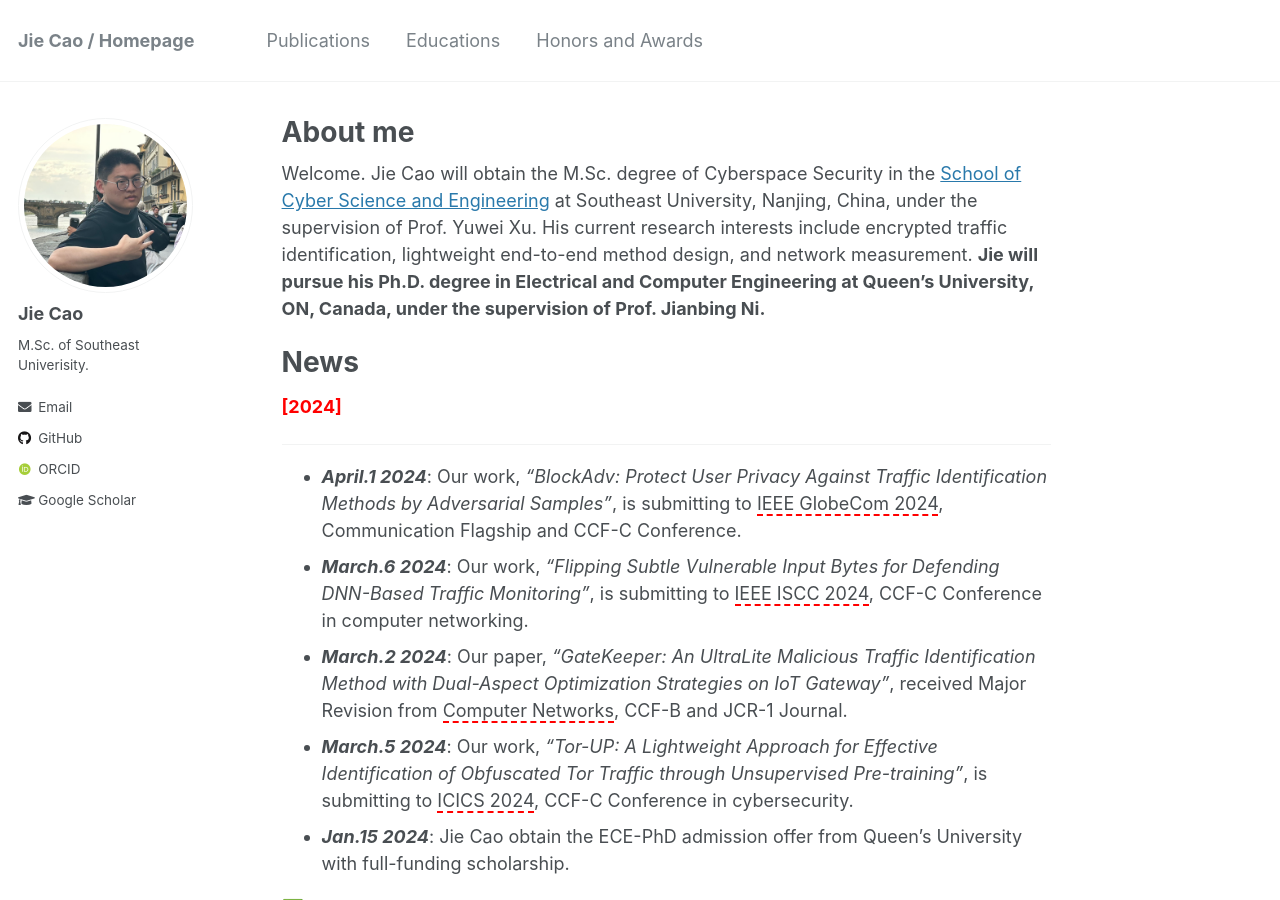
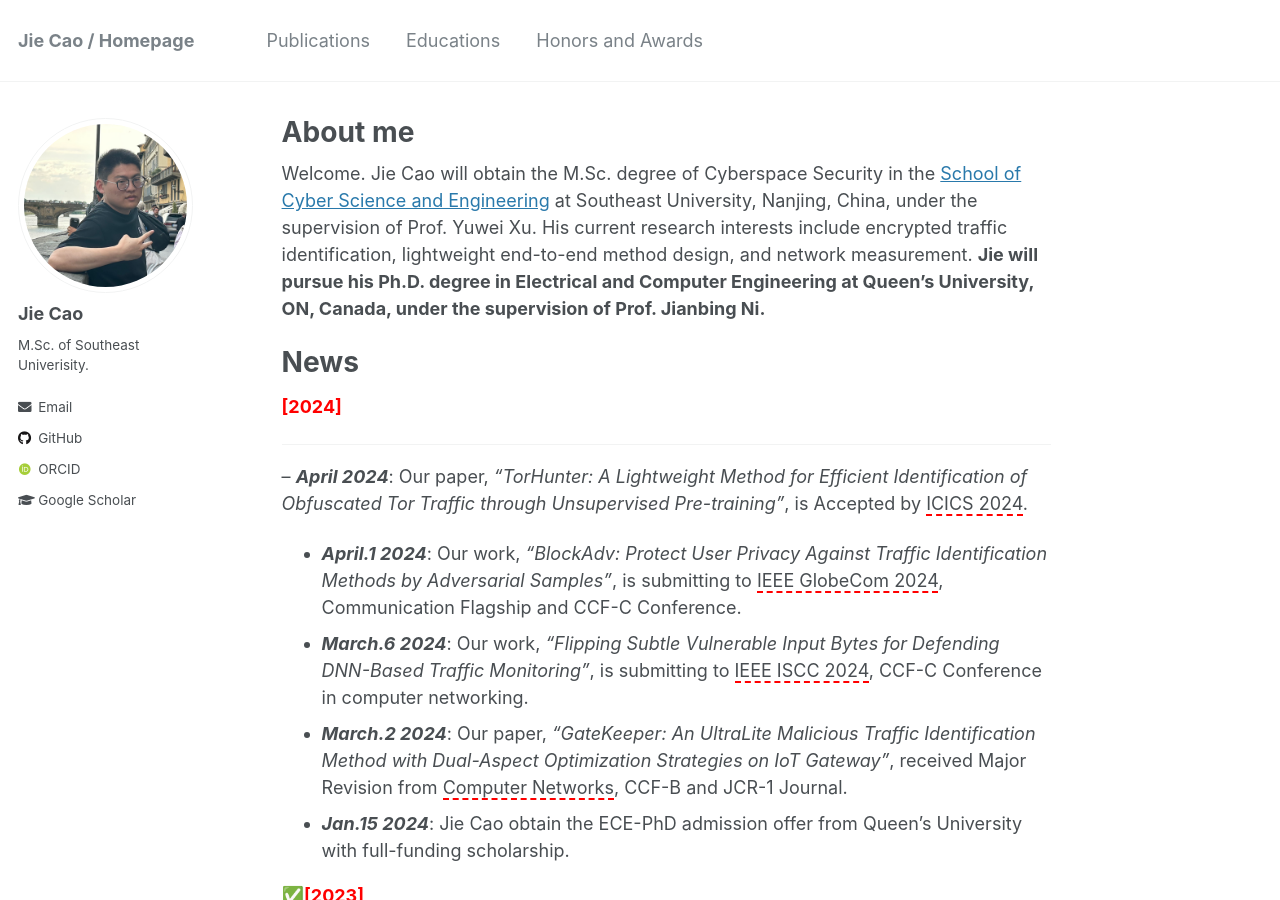
Before and after one commit to JieJayCao/JieJayCao.github.io, a Jekyll site: the page built from _pages/about.md, in a window 1280 px wide and 900 px high. Built offline with Jekyll 4.4.1, drawn with Linux system fonts in a browser that asks for light colours; some web fonts are replaced; formulas are drawn with MathJax 3.

Commit message:
Update about.md

```diff
--- a/_pages/about.md
+++ b/_pages/about.md
@@ -15,10 +15,10 @@
 
 _________________
 
+-- ***April 2024***: Our paper, *"TorHunter: A Lightweight Method for Efficient Identification of Obfuscated Tor Traffic through Unsupervised Pre-training"*, is Accepted by <span style="border-bottom: 2px dashed red;">ICICS 2024</span>.
 - ***April.1 2024***: Our work, *"BlockAdv: Protect User Privacy Against Traffic Identification Methods by Adversarial Samples"*, is submitting to <span style="border-bottom: 2px dashed red;">IEEE GlobeCom 2024</span>, Communication Flagship and CCF-C Conference.
 - ***March.6 2024***: Our work, *"Flipping Subtle Vulnerable Input Bytes for Defending DNN-Based Traffic Monitoring"*, is submitting to <span style="border-bottom: 2px dashed red;">IEEE ISCC 2024</span>, CCF-C Conference in computer networking.
 - ***March.2 2024***: Our paper, *"GateKeeper: An UltraLite Malicious Traffic Identification Method with Dual-Aspect Optimization Strategies on IoT Gateway"*, received Major Revision from <span style="border-bottom: 2px dashed red;">Computer Networks</span>, CCF-B and JCR-1 Journal.
-- ***March.5 2024***: Our work, *"Tor-UP: A Lightweight Approach for Effective Identification of Obfuscated Tor Traffic through Unsupervised Pre-training"*, is submitting to <span style="border-bottom: 2px dashed red;">ICICS 2024</span>, CCF-C Conference in cybersecurity.
 - ***Jan.15 2024***: Jie Cao obtain the ECE-PhD admission offer from Queen's University with full-funding scholarship.
 
 
```
